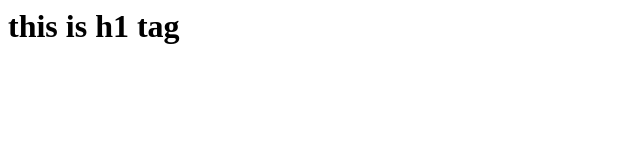
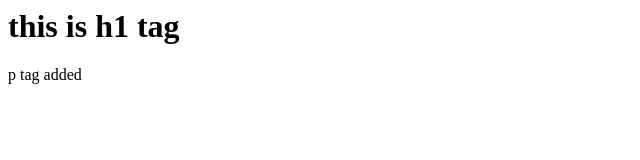
Before and after one commit to Ilhom-13/learnin-git, a plain HTML site: page index.html in a window 1280 px wide. Shown: the full height of the page, 0-640 px from the left. Drawn offline with Linux system fonts and the light colour scheme.

Commit message:
Update index.html

```diff
--- a/index.html
+++ b/index.html
@@ -1 +1,2 @@
 <h1>this is h1 tag</h1>
+<p>p tag added</p>
```
